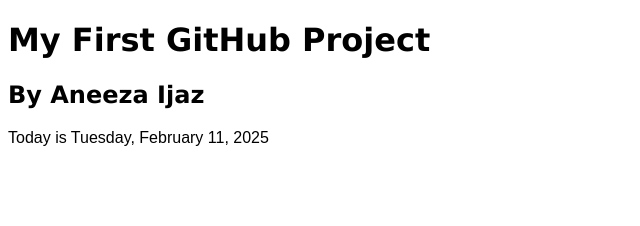
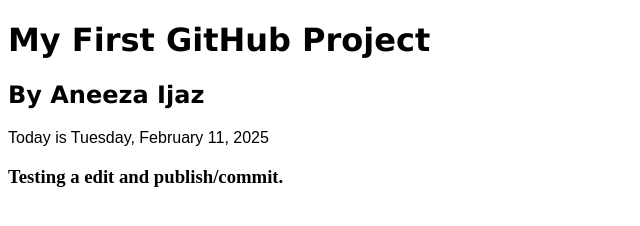
Before and after one commit to aneezas/My-first-repository, a plain HTML site: page index.html in a window 1280 px wide. Shown: the whole page, without its empty margins (0-640 px from the left). Drawn offline with Linux system fonts and the light colour scheme.

Commit message:
Update index.html

```diff
--- a/index.html
+++ b/index.html
@@ -11,6 +11,6 @@
 <h1> My First GitHub Project</h1>
 <h2> By Aneeza Ijaz</h2>
 <p> Today is <time datetime="2025-02-11">Tuesday, February 11, 2025</time></p>
-
+<h3> Testing a edit and publish/commit. </h3>
 </body>
 </html>
```
